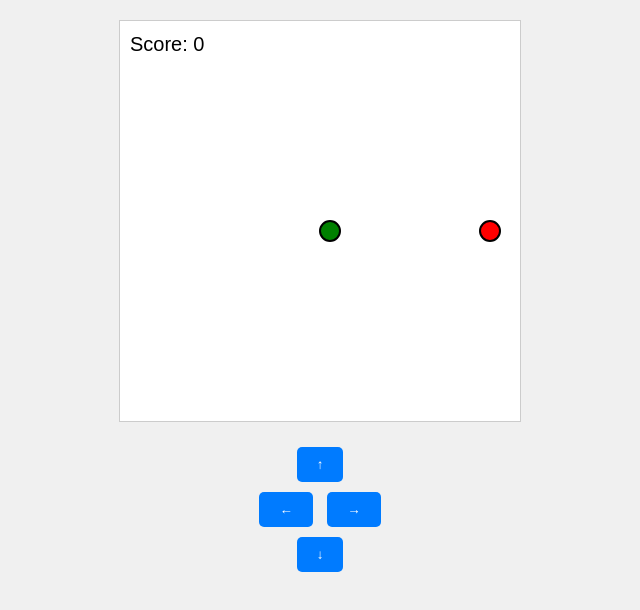
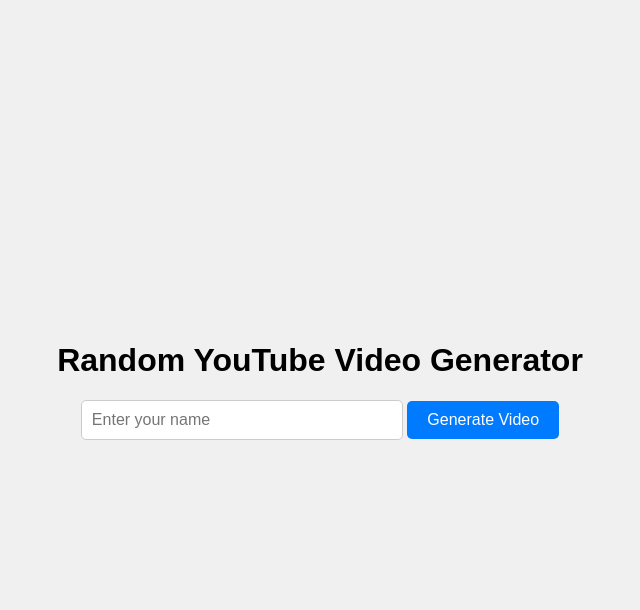
Before and after one commit to CaptainAimbot/CaptainAimbot, a plain HTML site: page index.html in a window 1280 px wide. Shown: the whole page, without its empty margins (320-960 px from the left). Drawn offline with Linux system fonts and the light colour scheme.

Commit message:
Update index.html

```diff
--- a/index.html
+++ b/index.html
@@ -1,153 +1,83 @@
+
 <!DOCTYPE html>
 <html lang="en">
 <head>
 <meta charset="UTF-8">
 <meta name="viewport" content="width=device-width, initial-scale=1.0">
-    <title>Snake Game</title>
+<title>Random YouTube Video</title>
 <style>
   body {
     font-family: Arial, sans-serif;
     margin: 0;
     padding: 0;
+    display: flex;
+    justify-content: center;
+    align-items: center;
+    height: 100vh;
     background-color: #f0f0f0;
   }
-        canvas {
-            display: block;
-            margin: 20px auto;
-            background-color: #fff;
+  .container {
+    text-align: center;
+  }
+  input[type="text"] {
+    padding: 10px;
+    margin-bottom: 20px;
+    width: 300px;
     border: 1px solid #ccc;
+    border-radius: 5px;
+    font-size: 16px;
   }
-        .controls {
-            text-align: center;
-            margin-top: 20px;
-        }
-        .btn {
-            display: inline-block;
-            margin: 5px;
+  button {
     padding: 10px 20px;
     background-color: #007bff;
     color: #fff;
     border: none;
     border-radius: 5px;
     cursor: pointer;
+    font-size: 16px;
   }
-        @media (max-width: 600px) {
-            canvas {
-                width: 100%;
-                max-width: 400px;
+  button:hover {
+    background-color: #0056b3;
   }
+  #video-container {
+    margin-top: 20px;
   }
 </style>
 </head>
 <body>
-    <canvas id="gameCanvas" width="400" height="400"></canvas>
-    <div class="controls">
-        <button class="btn" id="upBtn">↑</button><br>
-        <button class="btn" id="leftBtn">←</button>
-        <button class="btn" id="rightBtn">→</button><br>
-        <button class="btn" id="downBtn">↓</button>
+
+<div class="container">
+  <h1>Random YouTube Video Generator</h1>
+  <input type="text" id="name" placeholder="Enter your name">
+  <button onclick="generateVideo()">Generate Video</button>
+  <div id="video-container"></div>
 </div>
 
 <script>
-        // Constants
-        const canvas = document.getElementById('gameCanvas');
-        const ctx = canvas.getContext('2d');
-        const box = 20;
-        const canvasSize = 400;
-
-        // Initial snake position
-        let snake = [{x: 10 * box, y: 10 * box}];
-        let food = {x: Math.floor(Math.random() * 20) * box, y: Math.floor(Math.random() * 20) * box};
-        let score = 0;
-        let direction;
-
-        // Directional buttons for mobile control
-        document.getElementById('upBtn').addEventListener('click', () => direction = 'UP');
-        document.getElementById('leftBtn').addEventListener('click', () => direction = 'LEFT');
-        document.getElementById('rightBtn').addEventListener('click', () => direction = 'RIGHT');
-        document.getElementById('downBtn').addEventListener('click', () => direction = 'DOWN');
-
-        // Keyboard control for PC
-        document.addEventListener('keydown', handleKeyDown);
-
-        // Handle keyboard input
-        function handleKeyDown(event) {
-            if (event.key === 'ArrowUp' && direction !== 'DOWN') direction = 'UP';
-            else if (event.key === 'ArrowLeft' && direction !== 'RIGHT') direction = 'LEFT';
-            else if (event.key === 'ArrowRight' && direction !== 'LEFT') direction = 'RIGHT';
-            else if (event.key === 'ArrowDown' && direction !== 'UP') direction = 'DOWN';
+  function generateVideo() {
+    var name = document.getElementById("name").value.trim();
+    if (name === "") {
+      alert("Please enter your name.");
+      return;
     }
 
-        // Check collision with walls and tail
-        function collision(newHead, snakeArray) {
-            return (
-                newHead.x < 0 || newHead.y < 0 || newHead.x >= canvasSize || newHead.y >= canvasSize ||
-                snakeArray.some(segment => segment.x === newHead.x && segment.y === newHead.y)
-            );
+    var videos = [
+      "https://www.youtube.com/watch?v=dQw4w9WgXcQ", // Rick Astley - Never Gonna Give You Up
+      "https://www.youtube.com/watch?v=IcrbM1l_BoI", // Nyan Cat
+      "https://www.youtube.com/watch?v=63M8FXjv5pI", // Keyboard Cat
+      "https://www.youtube.com/watch?v=8UFIYGkROII"  // Sneezing Panda
+      // Add more YouTube video links here
+    ];
+
+    var randomIndex = Math.floor(Math.random() * videos.length);
+    var randomVideo = videos[randomIndex];
+
+    var videoContainer = document.getElementById("video-container");
+    videoContainer.innerHTML = `
+      <iframe width="560" height="315" src="${randomVideo}?autoplay=1" frameborder="0" allowfullscreen></iframe>
+    `;
   }
+</script>
 
-        function draw() {
-            // Clear canvas
-            ctx.clearRect(0, 0, canvasSize, canvasSize);
-
-            // Draw borders if collision occurs
-            if (collision(snake[0], snake.slice(1)) || snake[0].x < 0 || snake[0].y < 0 || snake[0].x >= canvasSize || snake[0].y >= canvasSize) {
-                ctx.fillStyle = 'yellow';
-                ctx.fillRect(0, 0, canvasSize, canvasSize);
-            }
-
-            // Draw snake
-            snake.forEach(segment => {
-                ctx.beginPath();
-                ctx.arc(segment.x + box / 2, segment.y + box / 2, box / 2, 0, 2 * Math.PI);
-                ctx.fillStyle = (segment === snake[0]) ? 'green' : 'lime';
-                ctx.fill();
-                ctx.strokeStyle = 'black';
-                ctx.lineWidth = 2;
-                ctx.stroke();
-            });
-
-            // Draw food
-            ctx.beginPath();
-            ctx.arc(food.x + box / 2, food.y + box / 2, box / 2, 0, 2 * Math.PI);
-            ctx.fillStyle = 'red';
-            ctx.fill();
-            ctx.strokeStyle = 'black';
-            ctx.lineWidth = 2;
-            ctx.stroke();
-
-            // Move the snake
-            let newHead = {x: snake[0].x, y: snake[0].y};
-            if (direction === 'LEFT') newHead.x -= box;
-            if (direction === 'UP') newHead.y -= box;
-            if (direction === 'RIGHT') newHead.x += box;
-            if (direction === 'DOWN') newHead.y += box;
-
-            // If snake eats the food
-            if (newHead.x === food.x && newHead.y === food.y) {
-                score++;
-                food = {x: Math.floor(Math.random() * 20) * box, y: Math.floor(Math.random() * 20) * box};
-            } else {
-                snake.pop();
-            }
-
-            // Game over conditions
-            if (collision(newHead, snake)) {
-                clearInterval(game);
-                alert('Game Over! Your Score: ' + score);
-                location.reload(); // Reload the page to restart the game
-            }
-
-            snake.unshift(newHead);
-
-            // Draw score
-            ctx.fillStyle = 'black';
-            ctx.font = '20px Arial';
-            ctx.fillText('Score: ' + score, 10, 30);
-        }
-
-        // Run the game loop
-        let game = setInterval(draw, 100);
-    </script>
 </body>
 </html>
```
Lines whose indentation alone changed are shown as unchanged.
